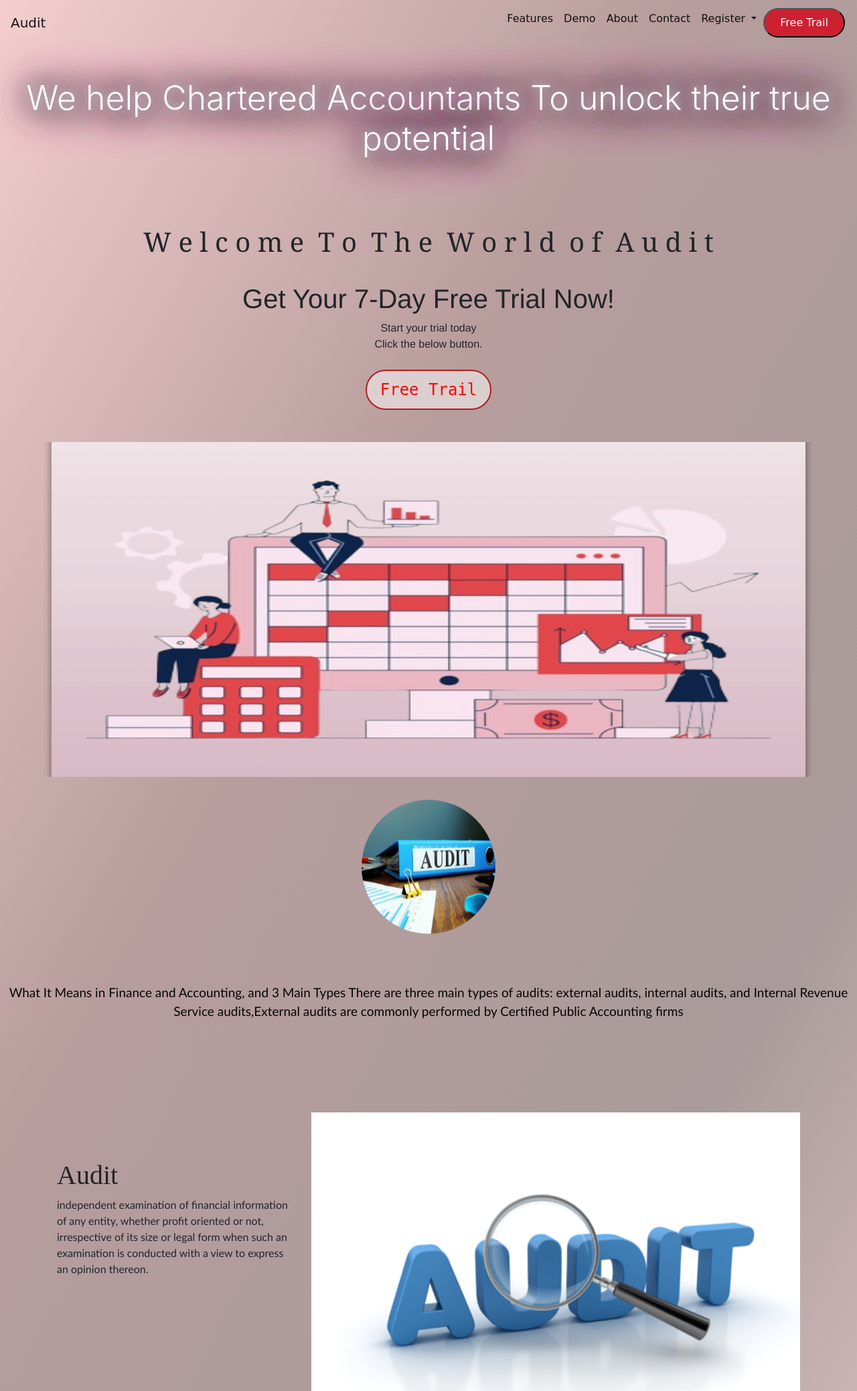
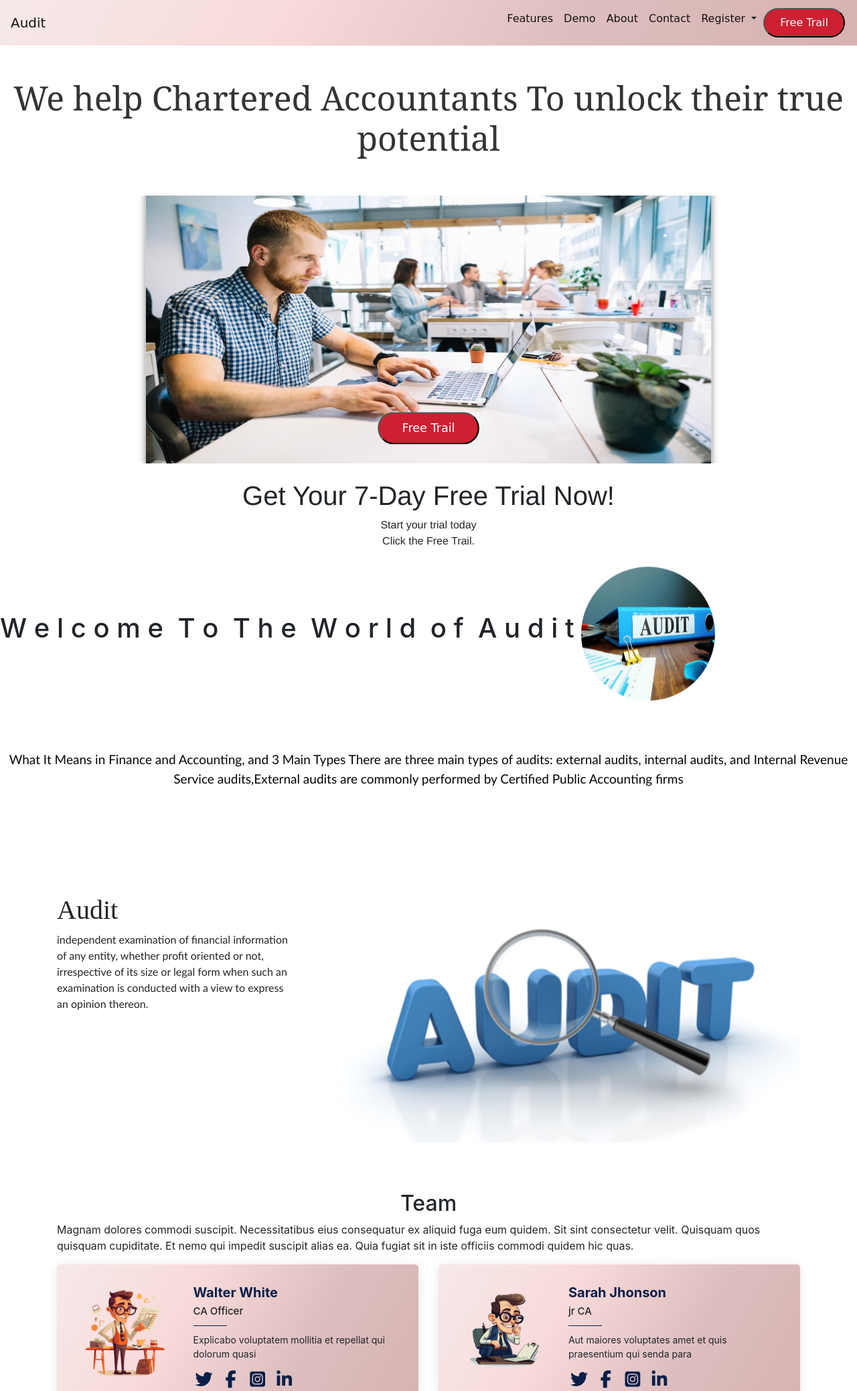
Before and after one commit to exoticaakhil/audit, a Django app: page / in a window 1280 px wide. Shown: the top 2077 px of the page at 67% size. Run offline with Django 4.2, Linux system fonts and the light colour scheme.

Commit message:
complete1

```diff
--- a/templates/index.html
+++ b/templates/index.html
@@ -29,22 +29,15 @@
 }
 .glow {
       font-size: 50px;
-      color: white;
+      color: rgb(53, 51, 51);
       text-align: center;
+      font-family: Georgia, 'Times New Roman', Times, serif;
       -webkit-animation: glow 1s ease-in-out infinite alternate;
       -moz-animation: glow 1s ease-in-out infinite alternate;
       animation: glow 1s ease-in-out infinite alternate;
     }
 
-    @-webkit-keyframes glow {
-      from {
-        text-shadow: 0 0 10px #eeeeee, 0 0 20px #000000, 0 0 30px #000000, 0 0 40px #000000, 0 0 50px #9554b3, 0 0 60px #9554b3, 0 0 70px #9554b3;
-      }
 
-      to {
-        text-shadow: 0 0 20px #eeeeee, 0 0 30px #94677d, 0 0 40px #94677d, 0 0 50px #94677d, 0 0 60px #94677d, 0 0 70px #94677d, 0 0 80px #94677d;
-      }
-    }
     @keyframes rotate {
     0% {
       transform: rotate(0deg);
@@ -233,9 +226,9 @@
   margin-left: 8px;
 }
 .carousel-item .imm {
-      width: 80%;
-      height: 500px;
-      border-radius: 5px;
+      width: 60%;
+      height: 400px;
+      border-radius: 20px;
       box-shadow: 0px 0px 10px rgba(0, 0, 0, 0.5);
     }
     .carousel-item {
@@ -244,6 +237,7 @@
 
     .carousel-item.active {
       transform: scale(1.1);
+      border-radius: 20px;
     }
     *{
       margin: 0%;
@@ -263,10 +257,67 @@
 <h5 class="display-3 glow">We help Chartered Accountants To unlock their true potential</h5>
 <br>
 <br>
+<div id="carouselExampleIndicators" class="carousel slide" data-ride="carousel">
+
+  <div class="carousel-inner">
+    <div class="carousel-item active">
+      <img class="  d-block mx-auto imm" src="{% static 'images/audit111.jpg' %}" alt="First slide" height="70%">
+      <div class="carousel-caption d-none d-md-block">
+        <div class="text-center">
+                 <button style="background-color: #cd2031; /* Green */
+                               border-radius: 30px;
+                               color: white;
+                               padding: 0px 15px 0px 15px;
+                               text-align: center;
+                               text-decoration: none;
+                               display: inline-block;
+                               font-size: 16px;
+                               margin: 4px 2px;
+                               transition-duration: 0.4s;
+                               cursor: pointer;
+                               font-family: Cursive;" class="custom-button">
+                    <a class="nav-link" href="{% url 'price' %}" style="color: inherit; text-decoration: none;">Free Trail</a>
+                </button>
+        </div>
+      </div>
 
 
+    </div>
+
+    <div class="carousel-item">
+      <img class=" d-block mx-auto imm" src="{% static 'images/free.avif' %}" alt="Second slide" height="70%">
+
+
+
+      </div>
+
+    <div class="carousel-item">
+      <img class=" d-block mx-auto imm" src="{% static 'images/frrr.avif' %}" alt="Fifth slide" height="70%">
+      <div class="carousel-caption d-none d-md-block">
+
+
+      </div>
+
+
+    </div>
+
+  </div>
+  <a class="carousel-control-prev" href="#carouselExampleIndicators" role="button" data-slide="prev">
+
+    <span class="sr-only">Previous</span>
+  </a>
+  <a class="carousel-control-next" href="#carouselExampleIndicators" role="button" data-slide="next">
+
+    <span class="sr-only">Next</span>
+  </a>
+</div>
+<br>
+<h1 style="font-family: 'Franklin Gothic Medium', 'Arial Narrow', Arial, sans-serif; text-align: center;">Get Your 7-Day Free Trial Now!</h1>
+<p style="font-family: 'Franklin Gothic Medium', 'Arial Narrow', Arial, sans-serif; text-align: center;">Start your trial today  <br> Click the Free Trail. <br>
+  </p>
+
 <div>
-  <h1 class="h1">
+  <h1 >
     <span class="wave">W</span>
     <span class="wave">e</span>
     <span class="wave">l</span>
@@ -296,74 +347,12 @@
     <span class="wave">d</span>
     <span class="wave">i</span>
     <span class="wave">t</span>
+    <img src="{% static 'images/audd.jpg' %}" class=" cd  jumping-image " alt="..." style="margin-top: 20px">
   </h1>
 </div>
-<br>
-<h1 style="font-family: 'Franklin Gothic Medium', 'Arial Narrow', Arial, sans-serif; text-align: center;">Get Your 7-Day Free Trial Now!</h1>
-<p style="font-family: 'Franklin Gothic Medium', 'Arial Narrow', Arial, sans-serif; text-align: center;">Start your trial today  <br> Click the below button.</p>
-
-
-  <div class="text-center">
-    <div class="box"><a href="{% url 'price' %}" style="color: #fb0505;text-decoration: none;font-family: monospace;">Free Trail</a> </div>
-  </div>
-<br>
-<br>
-<div id="carouselExampleIndicators" class="carousel slide" data-ride="carousel">
-
-  <div class="carousel-inner">
-    <div class="carousel-item active">
-      <img class="  d-block mx-auto imm" src="{% static 'images/audit111.png' %}" alt="First slide" height="70%">
-
-
-
-    </div>
-
-    <div class="carousel-item">
-      <img class=" d-block mx-auto imm" src="{% static 'images/gggg.jpg' %}" alt="Second slide" height="70%">
-
-
-
-      </div>
-
-    <div class="carousel-item">
-      <img class=" d-block mx-auto imm" src="{% static 'images/imhh.jpg' %}" alt="Third slide" height="70%">
-
-
-
-      </div>
-
-    <div class="carousel-item">
-      <img class=" d-block mx-auto imm" src="{% static 'images/ccc.avif' %}" alt="Fourth slide" height="70%">
-
-
-
-      </div>
-
-    <div class="carousel-item">
-      <img class=" d-block mx-auto imm" src="{% static 'images/333.jpg' %}" alt="Fifth slide" height="70%">
-
-
-
-    </div>
-
-  </div>
-  <a class="carousel-control-prev" href="#carouselExampleIndicators" role="button" data-slide="prev">
-
-    <span class="sr-only">Previous</span>
-  </a>
-  <a class="carousel-control-next" href="#carouselExampleIndicators" role="button" data-slide="next">
-
-    <span class="sr-only">Next</span>
-  </a>
-</div>
-<br>
-
-<img src="{% static 'images/audd.jpg' %}" class=" cd mx-auto d-block jumping-image " alt="..." style="margin-top: 20px">
-
-
 <div class="text-center mr-12" >
 
-    <div class="centered-text">
+    <div class="centered-text" >
 
           What It Means in Finance and Accounting, and 3 Main Types
       There are three main types of audits: external audits, internal audits, and Internal Revenue Service audits,External audits are commonly performed by Certified Public Accounting firms</div>
@@ -371,16 +360,11 @@
 
       </div>
       <br>
-<br>
-<br>
-
-
-
-<div class="container" style="margin-top: 5%;">
+<div class="container" style="margin-top: 5%;" >
     <div class="row">
       <!-- Left side with fixed text -->
       <div class="col-lg-4">
-        <div class="fixed-text">
+        <div class="fixed-text" >
           <!-- Your fixed text content goes here -->
           <h1 style="font-family: 'Times New Roman', serif;">Audit</h1>
           <p style="font-family: 'Trebuchet MS', 'Lucida Sans Unicode', 'Lucida Grande', 'Lucida Sans', Arial, sans-serif;">independent examination of financial information of any entity, whether profit oriented or not, irrespective of its size or legal form when such an examination is conducted with a view to express an opinion thereon.</p>
@@ -416,6 +400,8 @@
 
 
 <br>
+<br>
+<br>
 <section id="team" class="team section-bg">
   <div class="container" data-aos="fade-up">
 
@@ -424,10 +410,10 @@
       <p>Magnam dolores commodi suscipit. Necessitatibus eius consequatur ex aliquid fuga eum quidem. Sit sint consectetur velit. Quisquam quos quisquam cupiditate. Et nemo qui impedit suscipit alias ea. Quia fugiat sit in iste officiis commodi quidem hic quas.</p>
     </div>
 
-    <div class="row">
+    <div class="row" >
 
-      <div class="col-lg-6" data-aos="zoom-in" data-aos-delay="100">
-        <div class="member d-flex align-items-start">
+      <div class="col-lg-6" data-aos="zoom-in" data-aos-delay="100" >
+        <div class="member d-flex align-items-start" style="background: linear-gradient(120deg, #f7e9e9, #f8dada, #ddbebe, #d7b2b2);">
           <div class="pic"><img src="{% static 'images/cao.png' %}" class="img-fluid" alt=""></div>
           <div class="member-info">
             <h4>Walter White</h4>
@@ -444,7 +430,7 @@
       </div>
 
       <div class="col-lg-6 mt-4 mt-lg-0" data-aos="zoom-in" data-aos-delay="200">
-        <div class="member d-flex align-items-start">
+        <div class="member d-flex align-items-start" style="background: linear-gradient(120deg, #f7e9e9, #f8dada, #ddbebe, #d7b2b2);">
           <div class="pic"><img src="{% static 'images/cao2.png' %}" class="img-fluid" alt=""></div>
           <div class="member-info">
             <h4>Sarah Jhonson</h4>
@@ -461,7 +447,7 @@
       </div>
 
       <div class="col-lg-6 mt-4" data-aos="zoom-in" data-aos-delay="300">
-        <div class="member d-flex align-items-start">
+        <div class="member d-flex align-items-start" style="background: linear-gradient(120deg, #f7e9e9, #f8dada, #ddbebe, #d7b2b2);">
           <div class="pic"><img src="{% static 'images/ca.jpg' %}" class="img-fluid" alt=""></div>
           <div class="member-info">
             <h4>William Anderson</h4>
@@ -478,7 +464,7 @@
       </div>
 
       <div class="col-lg-6 mt-4" data-aos="zoom-in" data-aos-delay="400">
-        <div class="member d-flex align-items-start">
+        <div class="member d-flex align-items-start" style="background: linear-gradient(120deg, #f7e9e9, #f8dada, #ddbebe, #d7b2b2);">
           <div class="pic"><img src="{% static 'images/jrac.jpg' %}" class="img-fluid" alt=""></div>
           <div class="member-info">
             <h4>Amanda Jepson</h4>
--- a/templates/navbase.html
+++ b/templates/navbase.html
@@ -17,7 +17,7 @@
     <link rel="stylesheet" href="https://cdnjs.cloudflare.com/ajax/libs/font-awesome/6.5.1/css/all.min.css" integrity="sha512-DTOQO9RWCH3ppGqcWaEA1BIZOC6xxalwEsw9c2QQeAIftl+Vegovlnee1c9QX4TctnWMn13TZye+giMm8e2LwA==" crossorigin="anonymous" referrerpolicy="no-referrer" />
     <style>
 body {
-  background: linear-gradient(120deg, #f3cece, #b89d9d, #a99b9b, #f3cece);
+
 }
  html {
   margin: 0;
@@ -122,7 +122,7 @@ body {
     </style>
 <body>
 
-    <nav class="navbar navbar-expand-lg navbar-light">
+    <nav class="navbar navbar-expand-lg navbar-light" style=" background: linear-gradient(120deg, #f7e9e9, #f8dada, #ddbebe, #d7b2b2);">
         <a class="navbar-brand" href="{% url 'index' %}" ><span style="font-family:Cursive">Audit</span></a>
         <button class="navbar-toggler" type="button" data-toggle="collapse" data-target="#navbarNavDropdown" aria-controls="navbarNavDropdown" aria-expanded="false" aria-label="Toggle navigation">
           <span class="navbar-toggler-icon"></span>
@@ -147,7 +147,7 @@ body {
                 <a class="nav-link dropdown-toggle" href="#" id="navbarDropdownMenuLink" data-toggle="dropdown" aria-haspopup="true" aria-expanded="false" style="font-family:Cursive">
                  Register
                 </a>
-                <div class="dropdown-menu" aria-labelledby="navbarDropdownMenuLink" style="background-color: #f3cece;">
+                <div class="dropdown-menu" aria-labelledby="navbarDropdownMenuLink">
                   <a class="dropdown-item" href="{% url 'signup' %}">Sign Up</a>
                   <a class="dropdown-item" href="{% url 'login' %}">Login</a>
 
@@ -169,6 +169,7 @@ body {
      <a class="nav-link" href="{% url 'price' %}" style="color: inherit; text-decoration: none;">Free Trail</a>
  </button>
               </li>
+
 
           </ul>
         </div>
--- a/templates/price.html
+++ b/templates/price.html
@@ -165,7 +165,7 @@
 <section id="pricing" class="pricing">
     <div class="container" data-aos="fade-up">
       <div class="section-title">
-        <h2 style="font-family: cursive;text-align: center;">Pricing</h2>
+        <h2 style="font-family: cursive;text-align: center;">subscription Chart &nbsp;<i class="fa-solid fa-tag"></i></h2>
       </div>
 
       <div class="row">
```
Also changed, not shown: templates/Features.html (+8 -11 lines), templates/about.html (+21 -70 lines), templates/contactus.html (+7 -4 lines), templates/demo.html (+7 -5 lines), templates/login.html (+21 -8 lines), templates/signup.html (+17 -2 lines), static/images/audit111.jpg, static/images/free.avif (added), static/images/frrr.avif (added). Lines whose indentation alone changed are shown as unchanged.
